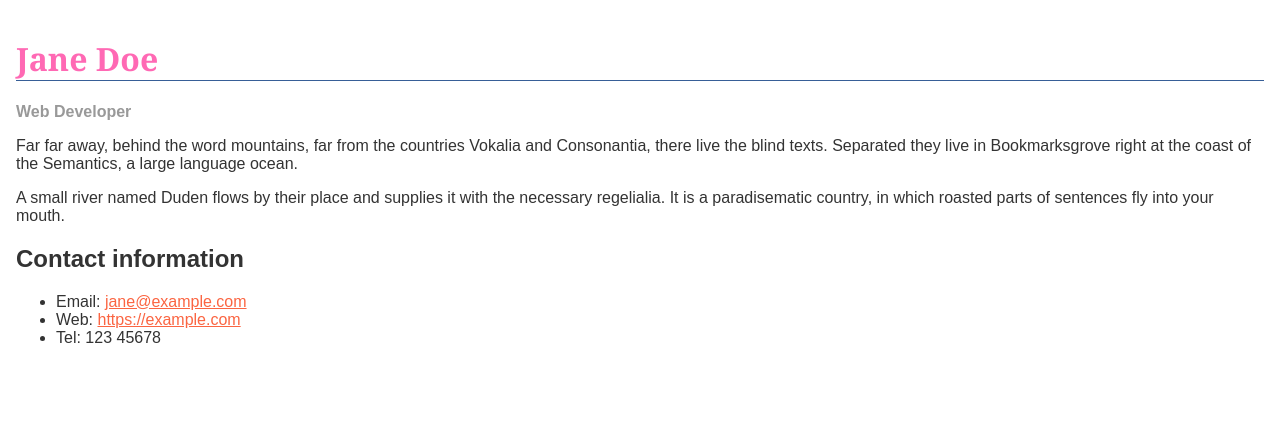
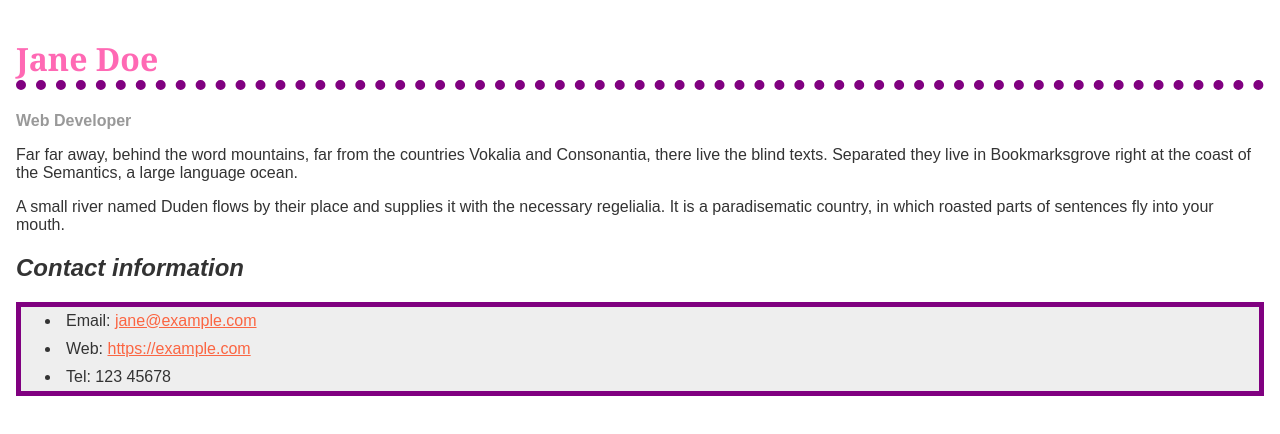
Before and after one commit to IdressHabibi/inft1206sec6, a plain HTML site: page Assignment3/part1/biog-download.html in a window 1280 px wide. Drawn offline with Linux system fonts and the light colour scheme.

Commit message:
ul has border and background colour

```diff
--- a/Assignment3/part1/biog-download.html
+++ b/Assignment3/part1/biog-download.html
@@ -17,11 +17,21 @@
         color: hotpink;
         font-size: 2em;
         font-family: Georgia, "Times New Roman", Times, serif;
-        border-bottom: 1px solid #375e97;
+        border-bottom: 10px  dotted purple;
       }
 
       h2 {
         font-size: 1.5em;
+        font-style: italic;
+      }
+
+      ul {
+        background-color: #eeeeee;
+        border: 5px solid purple;
+      }
+
+      li {
+        padding: 5px;
       }
 
       .job-title {
```
